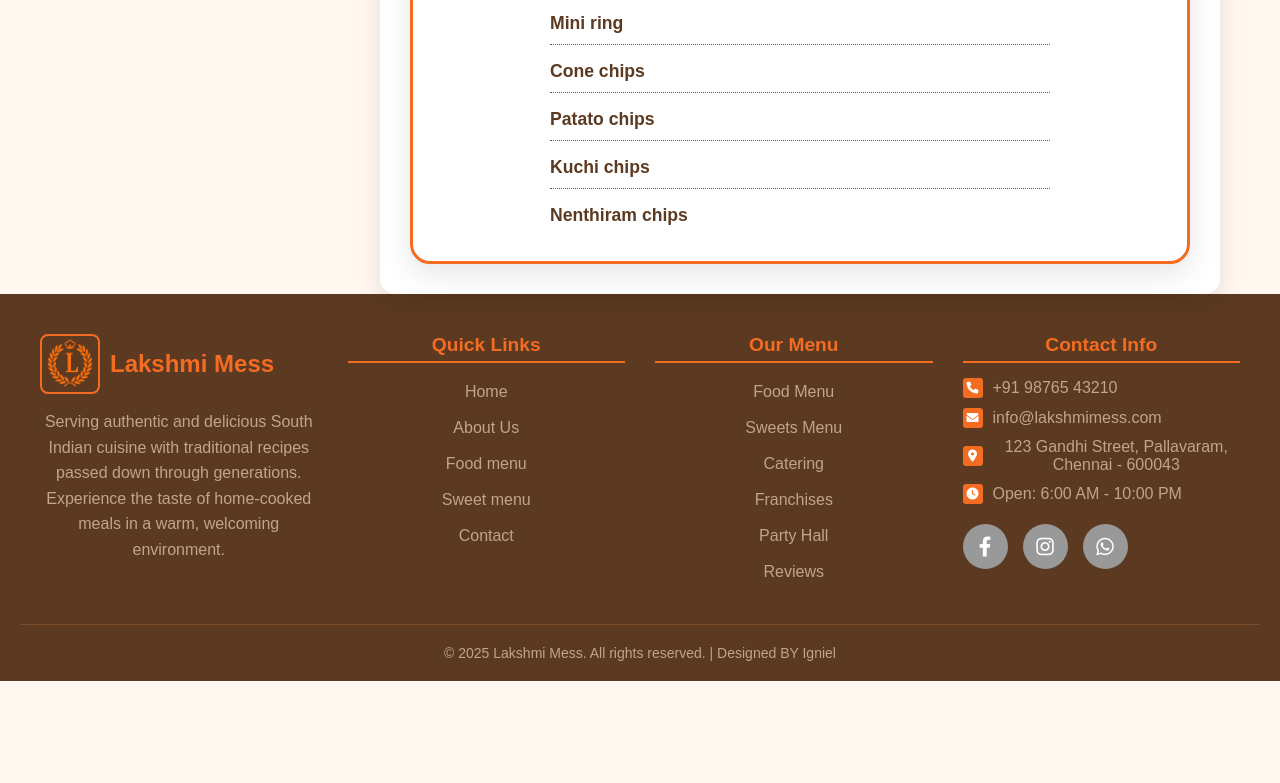
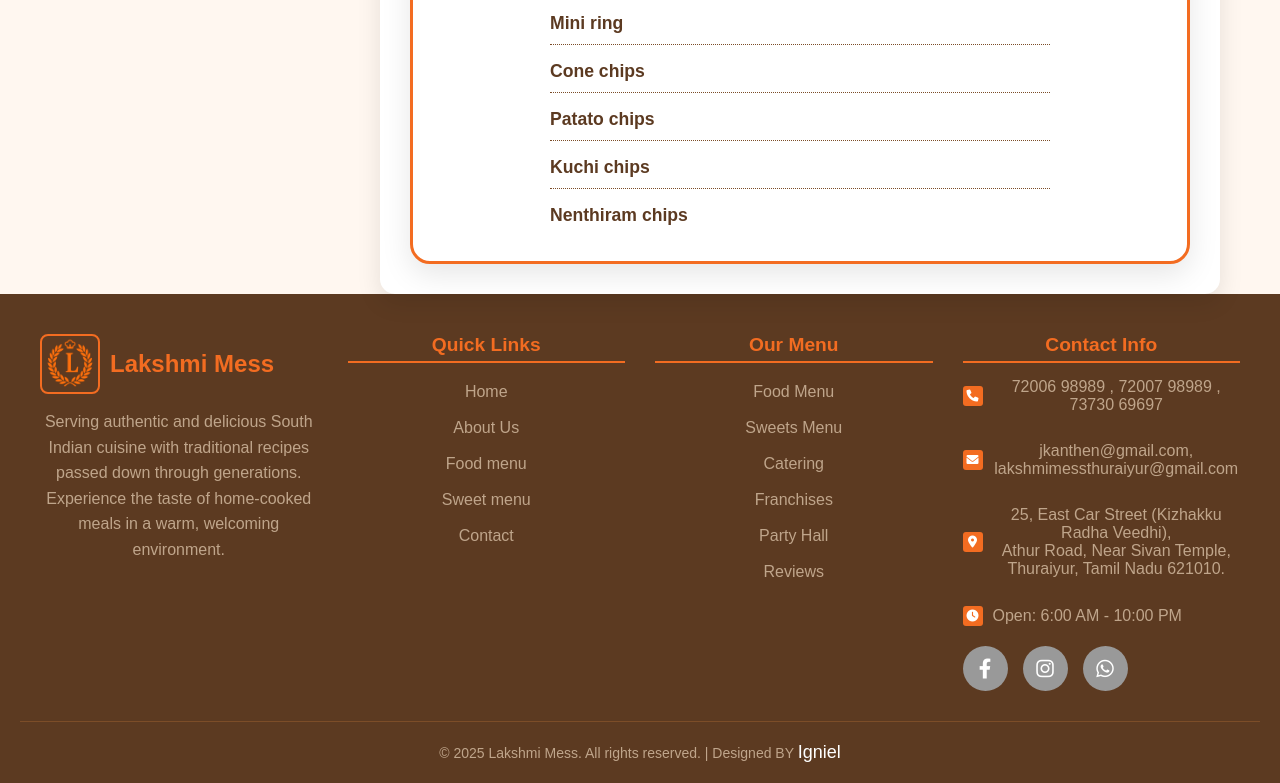
Before and after one commit to KarthiKeyan-KK2001/lakshmimess, a plain HTML site: page sweet&snacks.html in a window 1280 px wide. Shown: the part 2655-3438 px from the top of the page. Before the commit the page ends 3336 px from the top, so only its background shows below. Drawn offline with Linux system fonts and the light colour scheme.

Commit message:
Update sweet&snacks.html

```diff
--- a/sweet&snacks.html
+++ b/sweet&snacks.html
@@ -1568,7 +1568,7 @@
           <li><a href="./index.html">Home</a></li>
           <li><a href="./about.html">About Us</a></li>
           <li><a href="./food_menu.html">Food menu</a></li>
-          <li><a href="#services">Sweet menu</a></li>
+          <li><a href="./sweet&snacks.html">Sweet menu</a></li>
           <li><a href="#gallery">Contact</a></li>
 
         </ul>
@@ -1579,7 +1579,7 @@
         <h3>Our Menu</h3>
         <ul class="menu-links">
           <li><a href="./food_menu.html">Food Menu</a></li>
-          <li><a href="#sweets-menu">Sweets Menu</a></li>
+          <li><a href="./sweet&snacks.html">Sweets Menu</a></li>
           <li><a href="./cataring.html">Catering</a></li>
           <li><a href="#lunch">Franchises</a></li>
           <li><a href="#dinner">Party Hall</a></li>
@@ -1593,16 +1593,27 @@
   <div class="contact-info">
     <div class="contact-item">
       <div class="contact-icon"><i class="fas fa-phone"></i></div>
-            <span>+91 98765 43210</span>
-          </div>
+      <span>
+        <a href="tel:+917200698989" style="color: inherit; text-decoration: none;">72006 98989</a> ,
+        <a href="tel:+917200798989" style="color: inherit; text-decoration: none;">72007 98989</a> ,
+        <a href="tel:+917373069697" style="color: inherit; text-decoration: none;">73730 69697</a>
+      </span>
+    </div><br>
     <div class="contact-item">
       <div class="contact-icon"><i class="fas fa-envelope"></i></div>
-            <span>info@lakshmimess.com</span>
-          </div>
+      <span>
+        <a href="mailto:jkanthen@gmail.com" style="color: inherit; text-decoration: none;">jkanthen@gmail.com</a>,
+        <a href="mailto:lakshmimessthuraiyur@gmail.com" style="color: inherit; text-decoration: none;">lakshmimessthuraiyur@gmail.com</a>
+      </span>
+    </div><br>
     <div class="contact-item">
       <div class="contact-icon"><i class="fas fa-map-marker-alt"></i></div>
-            <span>123 Gandhi Street, Pallavaram, Chennai - 600043</span>
-          </div>
+      <span>
+        25, East Car Street (Kizhakku Radha Veedhi),<br>
+        Athur Road, Near Sivan Temple,<br>
+        Thuraiyur, Tamil Nadu 621010.
+      </span>
+    </div><br>
     <div class="contact-item">
       <div class="contact-icon"><i class="fas fa-clock"></i></div>
       <span>Open: 6:00 AM - 10:00 PM</span>
@@ -1622,11 +1633,12 @@
     </a>
   </div>
 </div>
+
     </div>
 
     <!-- Footer Bottom -->
     <div class="footer-bottom">
-      <p>&copy; 2025 Lakshmi Mess. All rights reserved. | Designed BY Igniel</p>
+      <p>&copy; 2025 Lakshmi Mess. All rights reserved. | Designed BY <span><a href="https://ignielsofttech.com/" style="text-decoration: none; font-size: large; color: white;">Igniel</a></span></p>
     </div>
   </footer>
 
```
Lines whose indentation alone changed are shown as unchanged.
